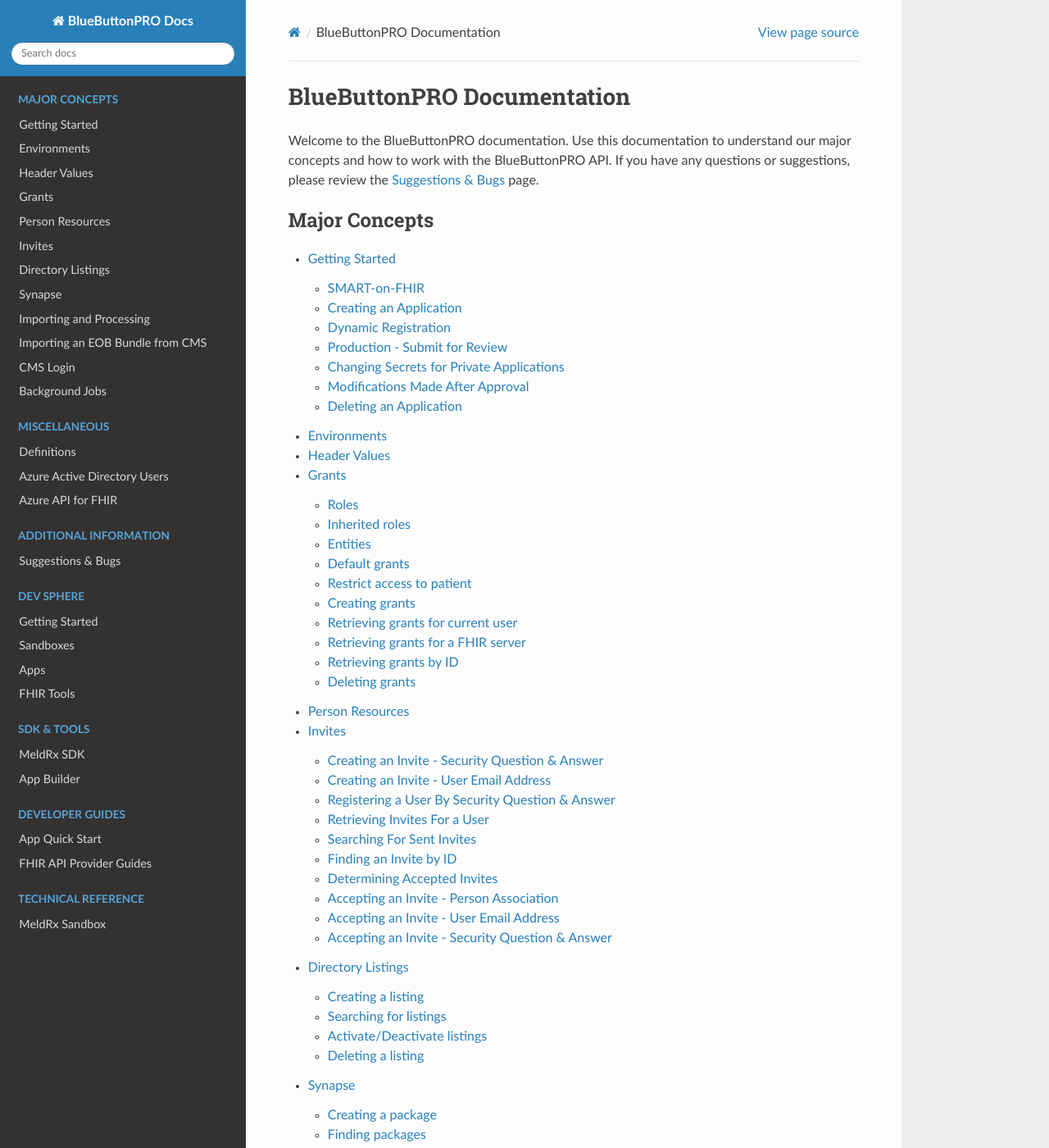
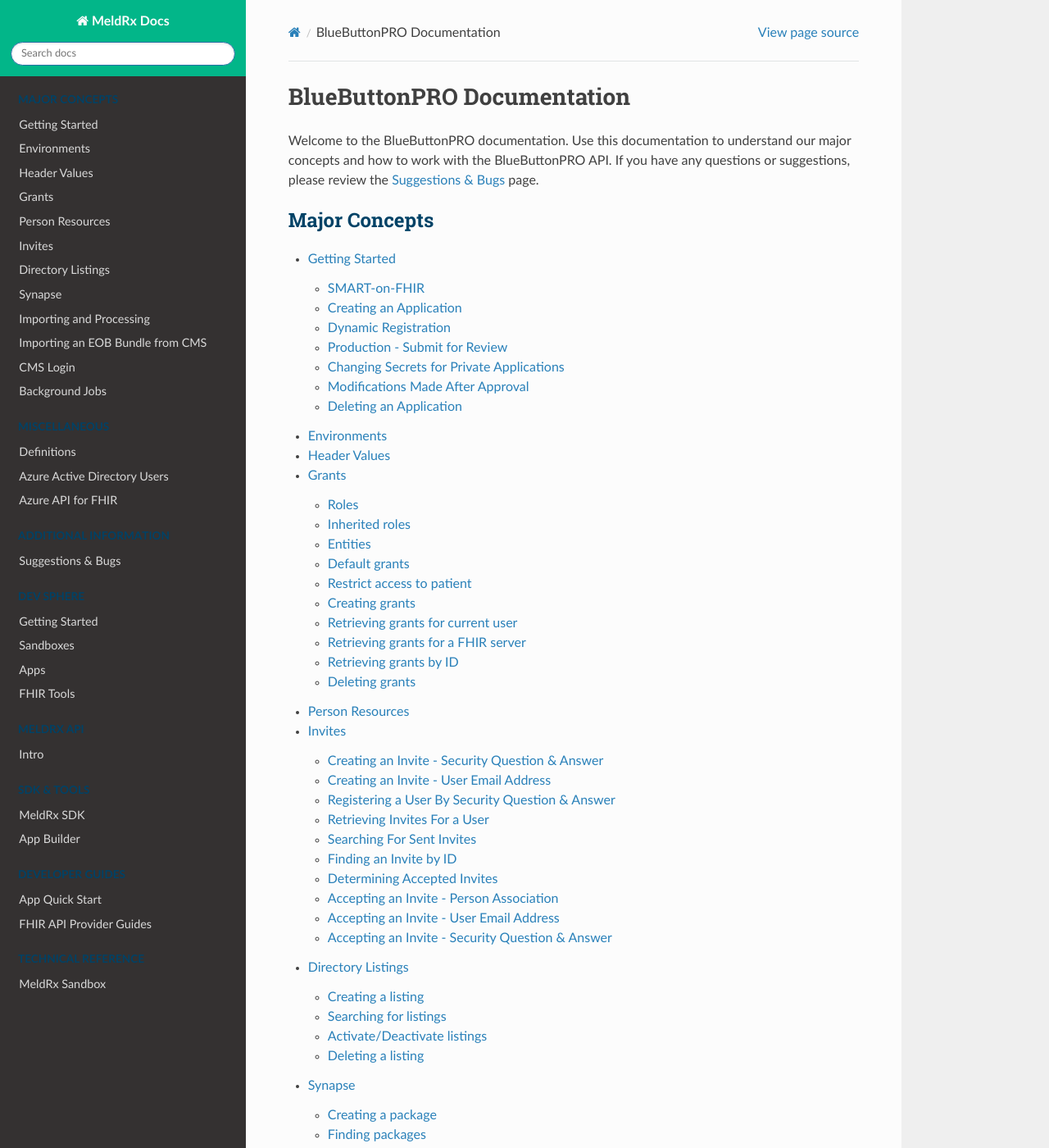
Before and after one commit to darena-solutions/bluebuttonpro-public, a Sphinx documentation site: the page built from docs/source/index.rst, in a window 1280 px wide and 1400 px high. Shown: the whole window at 82% size. Built offline with Sphinx 7.4.7 and the Read the Docs theme 2.0.0, drawn with Linux system fonts in a browser that asks for light colours; some of the changed text lies outside the part shown.

Commit message:
Add static css (testing). Update config

```diff
--- /dev/null
+++ b/docs/source/_static/custom.css
@@ -0,0 +1,11 @@
+.wy-side-nav-search, .wy-nav-top, body > div > nav > div > div.wy-side-nav-search {
+    background: #02B689;
+}
+
+.rtd-search-form input {
+    border-color: #02B689;
+}
+
+.caption-text {
+    color: #004266;
+}
--- a/docs/source/conf.py
+++ b/docs/source/conf.py
@@ -17,12 +17,12 @@
 
 # -- Project information -----------------------------------------------------
 
-project = 'BlueButtonPRO Docs'
-copyright = '2020, Darena Solutions'
+project = 'MeldRx Docs'
+copyright = '2023, Darena Solutions'
 author = 'Darena Solutions, Mahbubul Haque'
 
 # The full version, including alpha/beta/rc tags
-release = '0.0.1'
+release = '1.0.0'
 
 
 # -- General configuration ---------------------------------------------------
@@ -56,6 +56,9 @@
 # so a file named "default.css" will overwrite the builtin "default.css".
 html_static_path = ['_static']
 
+# custom.css is inside one of the html_static_path folders (e.g. _static)
+html_css_files = ["custom.css"]
+
 master_doc = "index"
 
 source_suffix = ['.rst', '.md']
--- a/docs/source/index.rst
+++ b/docs/source/index.rst
@@ -55,6 +55,12 @@
 
 .. toctree::
    :maxdepth: 4
+   :caption: MeldRx API
+
+   meldrx-api/intro
+
+.. toctree::
+   :maxdepth: 4
    :caption: SDK & Tools
 
    sdk-and-tools/meldrx-sdk
```
Also changed, not shown: docs/source/meldrx-api/intro.md (added, +3 -0 lines).
